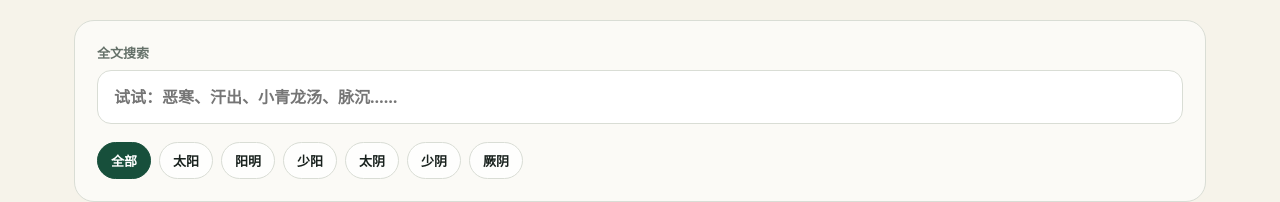
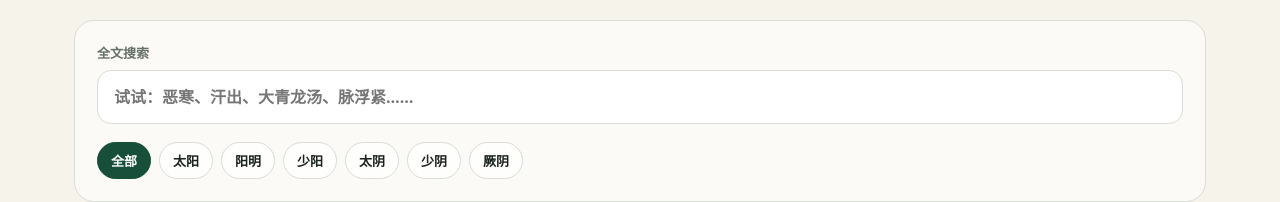
Before and after one commit to boxker/shanghan-runbook, a Next.js app: page /clauses in a window 1280 px wide. Shown: the part 541-743 px from the top of the page. Built offline with nearby package versions, Linux system fonts and the light colour scheme.

Commit message:
feat(v0.3.1): show review state in clause explorer

```diff
--- a/components/ClauseExplorer.tsx
+++ b/components/ClauseExplorer.tsx
@@ -43,7 +43,7 @@ export default function ClauseExplorer({
           <input
             value={query}
             onChange={(e) => setQuery(e.target.value)}
-            placeholder="试试：恶寒、汗出、小青龙汤、脉沉……"
+            placeholder="试试：恶寒、汗出、大青龙汤、脉浮紧……"
           />
         </label>
         <div className="filterRow">
@@ -67,7 +67,7 @@ export default function ClauseExplorer({
             <div className="clauseMeta">
               <span className="clauseNo">#{item.number}</span>
               <span className="tag">{item.channel}</span>
-              <span className="reviewBadge">{item.reviewStatus}</span>
+              <span className="reviewBadge" data-status={item.reviewStatus}>{item.reviewStatus}</span>
               {item.formula && <span className="relationTag">关联 {item.formula}</span>}
             </div>
             <h2>{item.title}</h2>
```
